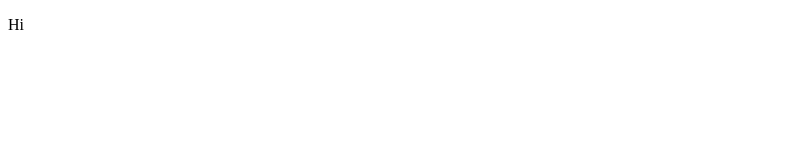
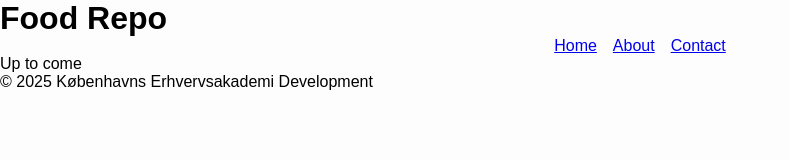
Before and after one commit to arturomorarioja/js_food_repo_ux_f25, a plain HTML site: page index.html in a window 1280 px wide. Shown: the whole page, without its empty margins (0-789 px from the left). Drawn offline with Linux system fonts and the light colour scheme.

Commit message:
End of class week 5

```diff
--- /dev/null
+++ b/css/styles.css
@@ -0,0 +1,25 @@
+@import 'variables.css';
+
+* {
+    margin: 0;
+    padding: 0;
+    box-sizing: border-box;
+}
+
+body {
+    color: var(--colorMain);
+    background-color: var(--colorBgMain);
+    font-family: var(--fontMain);
+}
+
+nav {
+    ul {
+        display: flex;
+        flex-flow: row nowrap;
+        justify-content: center;
+        gap: 1rem;
+        li {
+            list-style-type: none;
+        }
+    }
+}
--- /dev/null
+++ b/css/variables.css
@@ -0,0 +1,6 @@
+:root {
+    --colorMain: black;
+    --colorBgMain: #FDFDFD;
+
+    --fontMain: Arial, sans serif;
+}
--- a/index.html
+++ b/index.html
@@ -4,8 +4,26 @@
     <meta charset="UTF-8">
     <meta name="viewport" content="width=device-width, initial-scale=1.0">
     <title>Food Repo</title>
+    <link rel="stylesheet" href="css/styles.css">
 </head>
 <body>
-    <p>Hi</p>
+    <header>
+        <h1>Food Repo</h1>
+    </header>
+    <nav>
+        <ul>
+            <li><a href="index.html" title="Homepage">Home</a></li>
+            <li><a href="about.htm" title="About page">About</a></li>
+            <li><a href="contact.htm" title="Contact page">Contact</a></li>
+        </ul>
+    </nav>
+    <main>
+        <section>
+            <p>Up to come</p>
+        </section>
+    </main>
+    <footer>
+        <p>&copy; 2025 K&oslash;benhavns Erhvervsakademi Development</p>
+    </footer>
 </body>
 </html>
```
